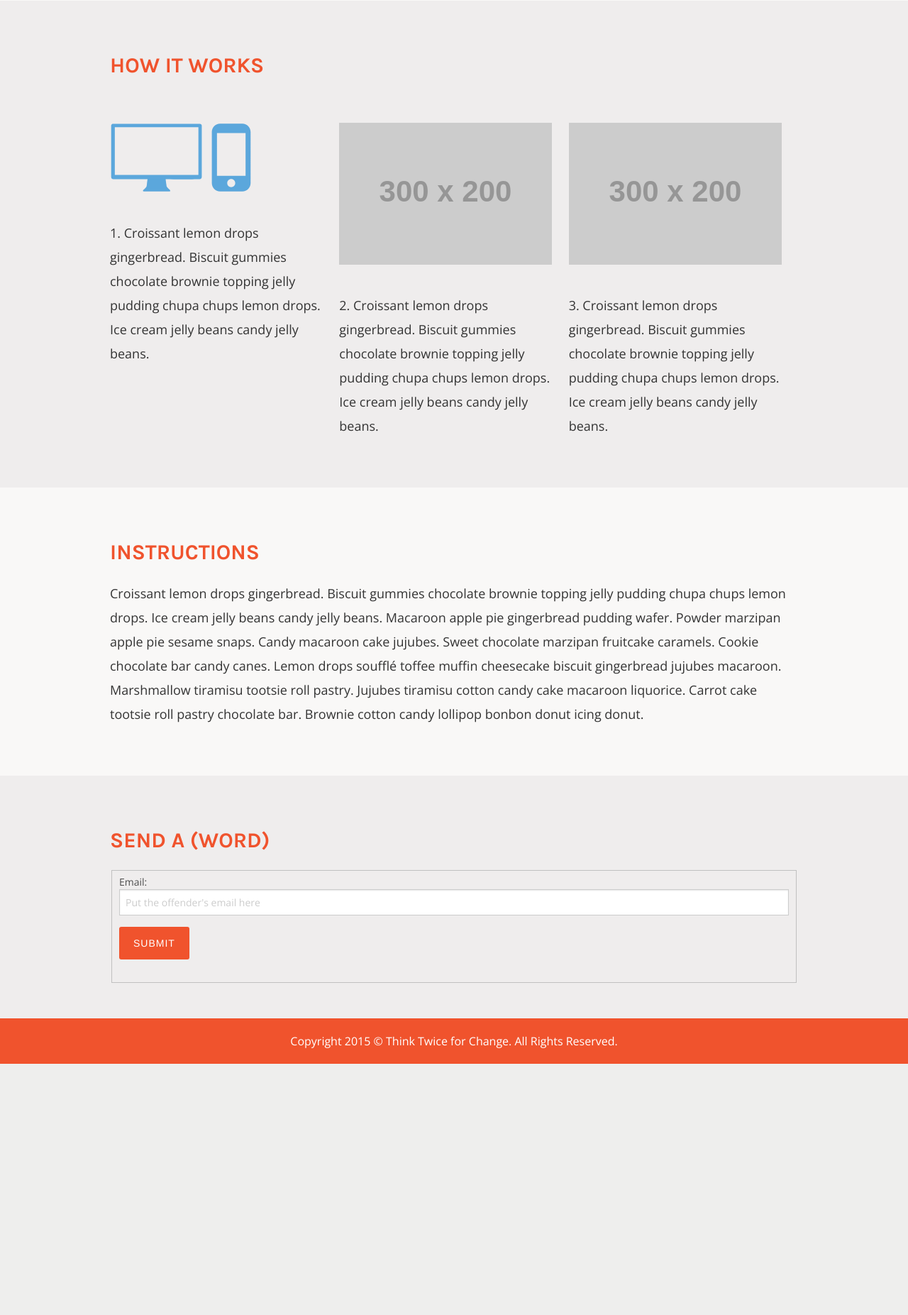
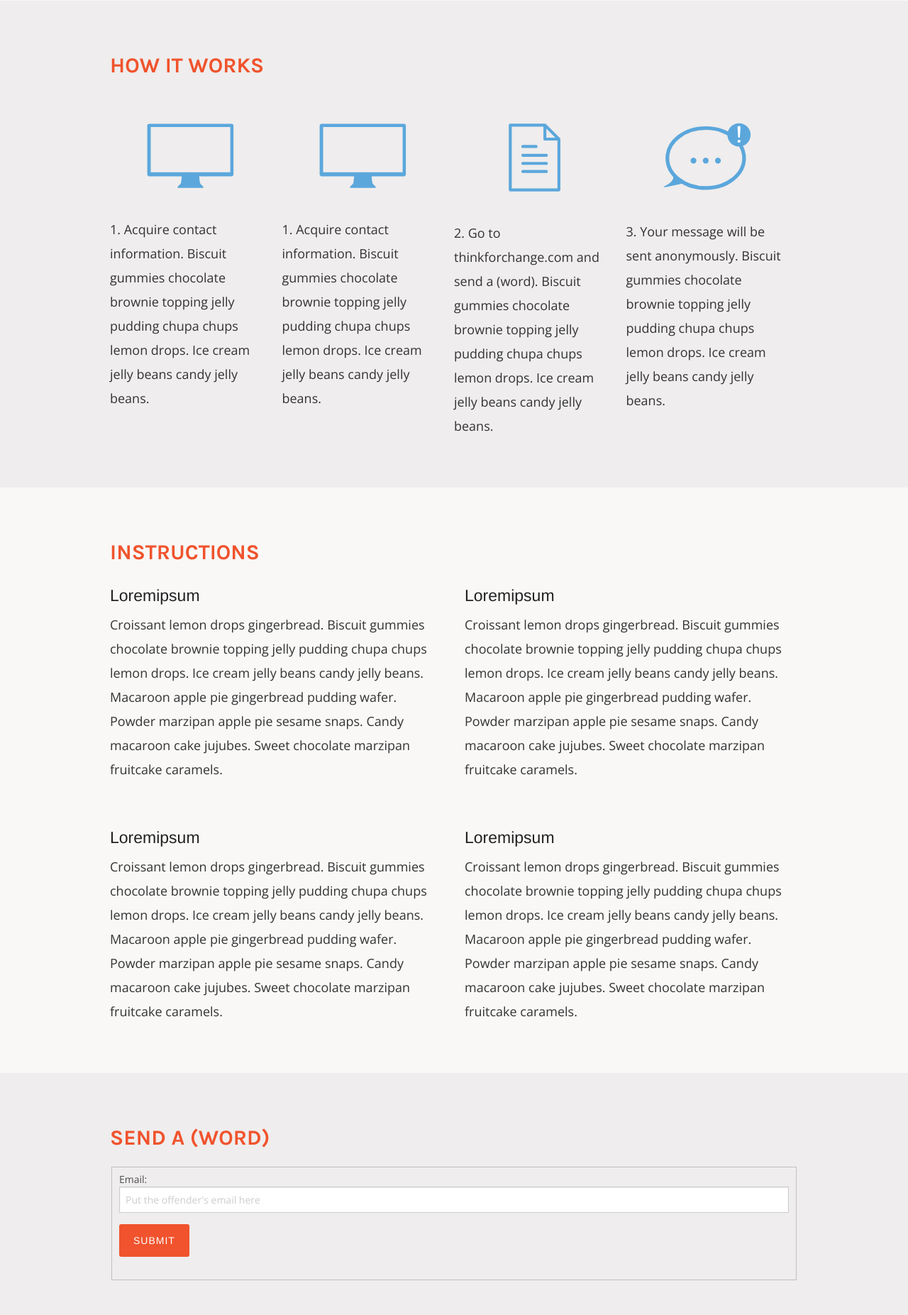
Before and after one commit to juliepanda/chimehack, a Flask app: page / in a window 1280 px wide. Shown: the part 1562-3415 px from the top of the page at 71% size. Before the commit the page ends 3061 px from the top, so only its background shows below. Run offline with Flask 2, Linux system fonts and the light colour scheme; grey boxes labelled with a size stand in for pictures from a placeholder-image service; some libraries are stand-ins or nearby versions.

Commit message:
index changes

```diff
--- a/static/style.css
+++ b/static/style.css
@@ -173,6 +173,14 @@ input[type="submit"] {
   background-color: #fff;
 }
 
-.howitworks-icon {
-  width: 200px;
+.howitworks-icon1 {
+  width: 125px;
 }
+
+.howitworks-icon2 {
+  width: 75px;
+}
+
+.howitworks-icon3 {
+  width: 125px;
+}
--- a/templates/index.html
+++ b/templates/index.html
@@ -73,22 +73,35 @@
           <div class="large-12 columns">
           <h1>How It Works</h1>
             <div class="buffer"></div>
-            <div class="large-4 columns no-pad-left">
-              <img src="../static/img/howitworks-1.svg" class="howitworks-icon">
+            <div class="large-3 columns no-pad-left">
+              <div class="text-center">
+                <img src="../static/img/howitworks-1.svg" class="howitworks-icon1">
+              </div>
               <div class="buffer"></div>
-              <p>1. Croissant lemon drops gingerbread. Biscuit gummies chocolate brownie topping jelly pudding chupa chups lemon drops. Ice cream jelly beans candy jelly beans. </p>
+              <p>1. Acquire contact information. Biscuit gummies chocolate brownie topping jelly pudding chupa chups lemon drops. Ice cream jelly beans candy jelly beans. </p>
+            </div>
+            <div class="large-3 columns no-pad-left">
+              <div class="text-center">
+                <img src="../static/img/howitworks-1.svg" class="howitworks-icon1">
+              </div>
+              <div class="buffer"></div>
+              <p>1. Acquire contact information. Biscuit gummies chocolate brownie topping jelly pudding chupa chups lemon drops. Ice cream jelly beans candy jelly beans. </p>
             </div>
 
-            <div class="large-4 columns no-pad-left">
-              <img src="http://placehold.it/300x200">
+            <div class="large-3 columns no-pad-left">
+              <div class="text-center">
+                <img src="../static/img/howitworks-2.svg" class="howitworks-icon2">
+              </div>
               <div class="buffer"></div>
-              <p>2. Croissant lemon drops gingerbread. Biscuit gummies chocolate brownie topping jelly pudding chupa chups lemon drops. Ice cream jelly beans candy jelly beans. </p>
+              <p>2. Go to thinkforchange.com and send a (word). Biscuit gummies chocolate brownie topping jelly pudding chupa chups lemon drops. Ice cream jelly beans candy jelly beans. </p>
             </div>
 
-            <div class="large-4 columns no-pad-left">
-              <img src="http://placehold.it/300x200">
+            <div class="large-3 columns no-pad-left">
+              <div class="text-center">
+                <img src="../static/img/howitworks-3.svg" class="howitworks-icon3">
+              </div>
               <div class="buffer"></div>
-              <p>3. Croissant lemon drops gingerbread. Biscuit gummies chocolate brownie topping jelly pudding chupa chups lemon drops. Ice cream jelly beans candy jelly beans. </p>
+              <p>3. Your message will be sent anonymously. Biscuit gummies chocolate brownie topping jelly pudding chupa chups lemon drops. Ice cream jelly beans candy jelly beans. </p>
             </div>
           </div>
         </div>
@@ -98,7 +111,31 @@
       <div class="row">
         <div class="large-12 columns">
         <h1>Instructions</h1>
-        <p>Croissant lemon drops gingerbread. Biscuit gummies chocolate brownie topping jelly pudding chupa chups lemon drops. Ice cream jelly beans candy jelly beans. Macaroon apple pie gingerbread pudding wafer. Powder marzipan apple pie sesame snaps. Candy macaroon cake jujubes. Sweet chocolate marzipan fruitcake caramels. Cookie chocolate bar candy canes. Lemon drops soufflé toffee muffin cheesecake biscuit gingerbread jujubes macaroon. Marshmallow tiramisu tootsie roll pastry. Jujubes tiramisu cotton candy cake macaroon liquorice. Carrot cake tootsie roll pastry chocolate bar. Brownie cotton candy lollipop bonbon donut icing donut.</p>
+          <div class="large-6 columns no-pad-left">
+            <h4>Loremipsum</h4>
+            <p>Croissant lemon drops gingerbread. Biscuit gummies chocolate brownie topping jelly pudding chupa chups lemon drops. Ice cream jelly beans candy jelly beans. Macaroon apple pie gingerbread pudding wafer. Powder marzipan apple pie sesame snaps. Candy macaroon cake jujubes. Sweet chocolate marzipan fruitcake caramels.
+          </div>
+
+          <div class="large-6 columns">
+            <h4>Loremipsum</h4>
+            <p>Croissant lemon drops gingerbread. Biscuit gummies chocolate brownie topping jelly pudding chupa chups lemon drops. Ice cream jelly beans candy jelly beans. Macaroon apple pie gingerbread pudding wafer. Powder marzipan apple pie sesame snaps. Candy macaroon cake jujubes. Sweet chocolate marzipan fruitcake caramels.
+          </div>
+        </div>
+      </div>
+
+      <div class="buffer"></div>
+
+      <div class="row">
+        <div class="large-12 columns">
+          <div class="large-6 columns no-pad-left">
+            <h4>Loremipsum</h4>
+            <p>Croissant lemon drops gingerbread. Biscuit gummies chocolate brownie topping jelly pudding chupa chups lemon drops. Ice cream jelly beans candy jelly beans. Macaroon apple pie gingerbread pudding wafer. Powder marzipan apple pie sesame snaps. Candy macaroon cake jujubes. Sweet chocolate marzipan fruitcake caramels.
+          </div>
+
+          <div class="large-6 columns">
+            <h4>Loremipsum</h4>
+            <p>Croissant lemon drops gingerbread. Biscuit gummies chocolate brownie topping jelly pudding chupa chups lemon drops. Ice cream jelly beans candy jelly beans. Macaroon apple pie gingerbread pudding wafer. Powder marzipan apple pie sesame snaps. Candy macaroon cake jujubes. Sweet chocolate marzipan fruitcake caramels.
+          </div>
         </div>
       </div>
     </div>
```
Also changed, not shown: static/img/howitworks-1.svg, static/img/howitworks-3.svg (added).
